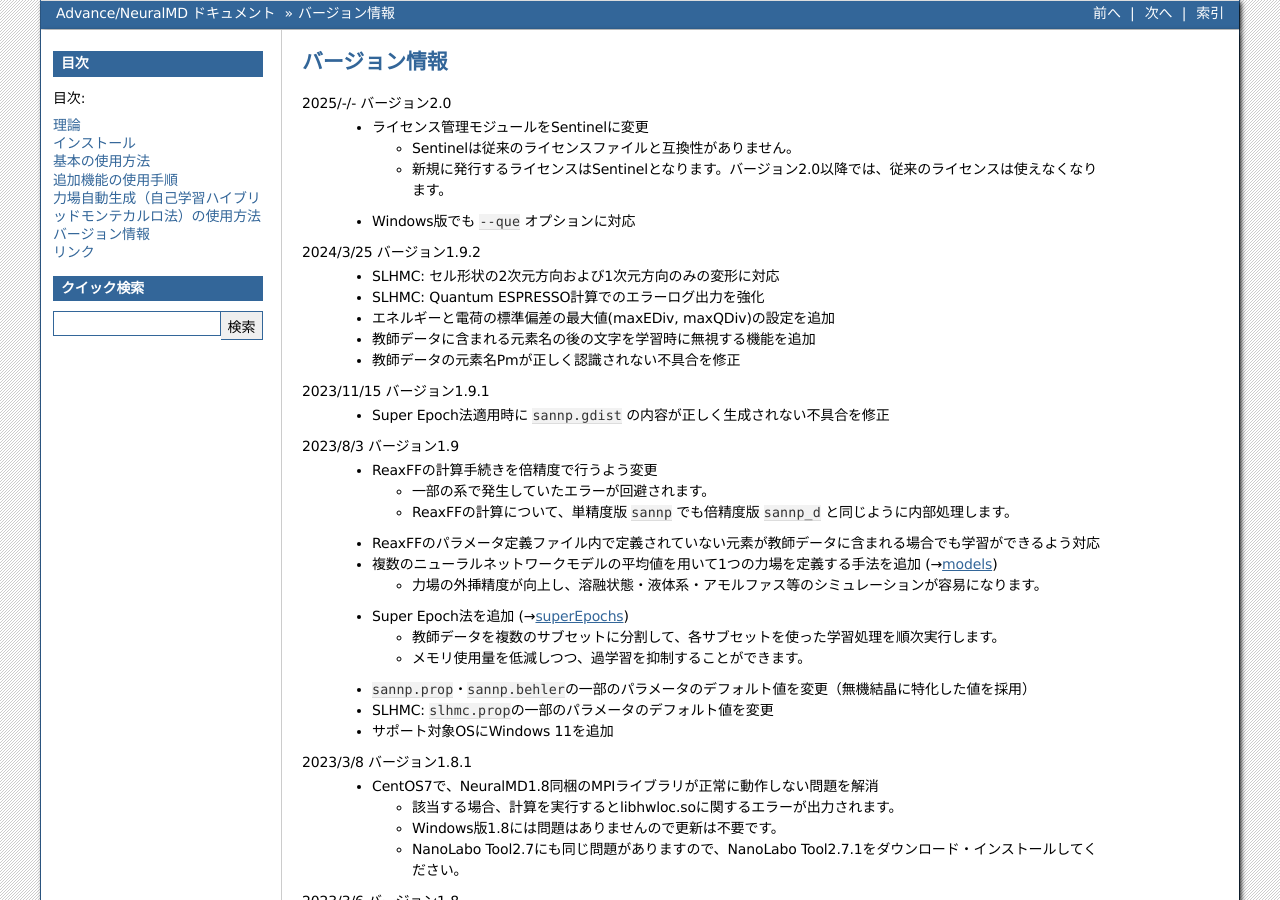
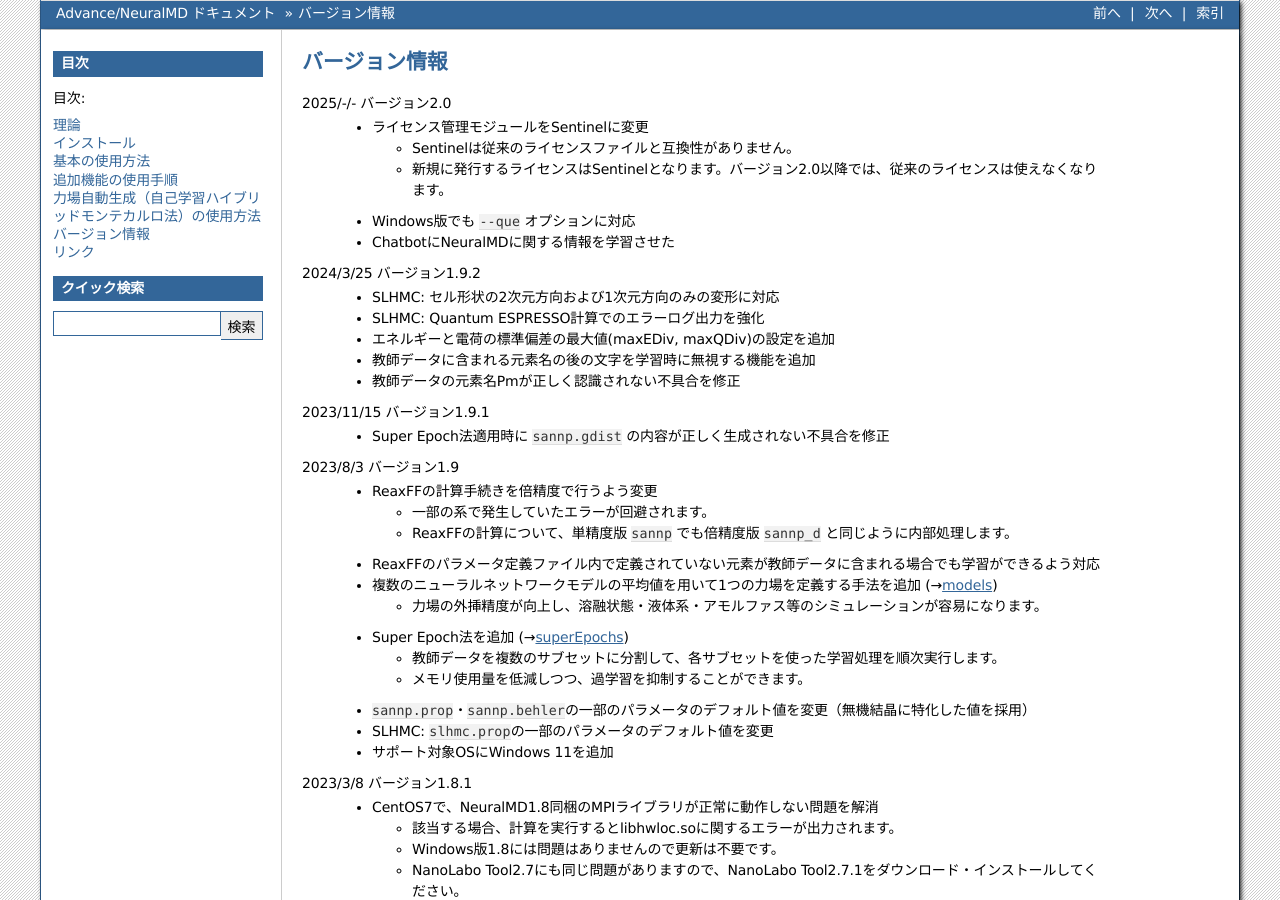
Before and after one commit to advancesoftcorp/neuralmd-doc, a Sphinx documentation site: the page built from docs/source/version.rst, in a window 1280 px wide and 900 px high. Built offline with Sphinx 7.4.7, drawn with Linux system fonts in a browser that asks for light colours; formulas are drawn with MathJax 3.

Commit message:
add chatbot description

```diff
--- a/docs/source/version.rst
+++ b/docs/source/version.rst
@@ -11,6 +11,7 @@
    - 新規に発行するライセンスはSentinelとなります。バージョン2.0以降では、従来のライセンスは使えなくなります。
 
  - Windows版でも ``--que`` オプションに対応
+ - ChatbotにNeuralMDに関する情報を学習させた
 
 2024/3/25 バージョン1.9.2
  - SLHMC: セル形状の2次元方向および1次元方向のみの変形に対応
```
